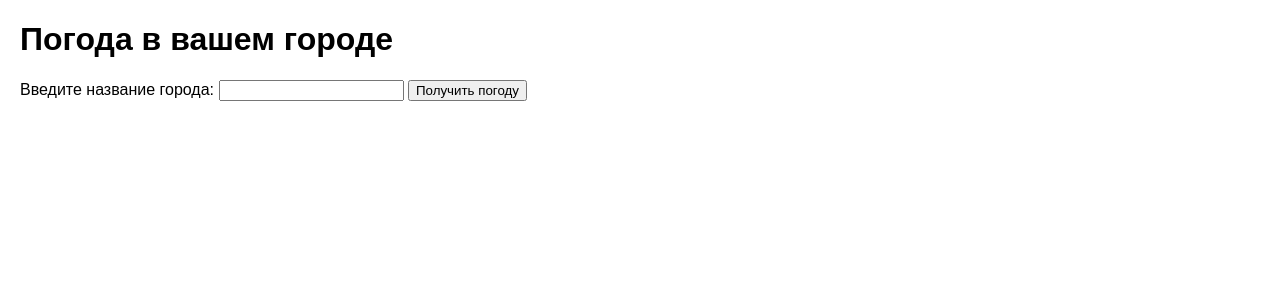
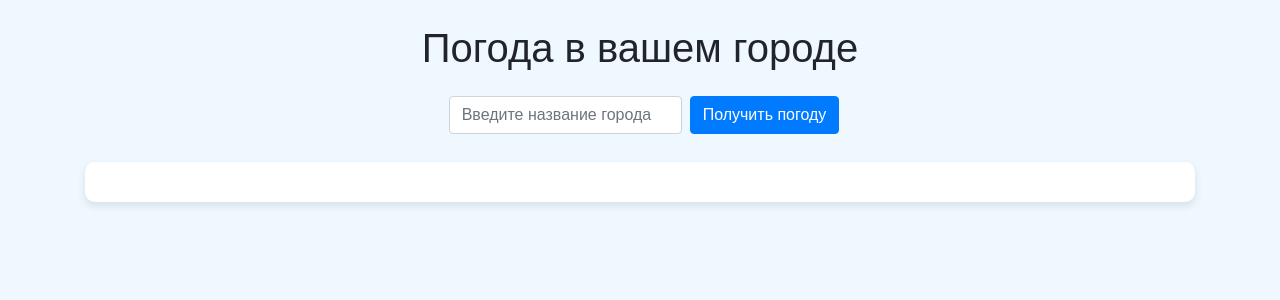
Before and after one commit to Kettariec/weather_fastapi, a FastAPI app: page / in a window 1280 px wide. Shown: the top 300 px of the page. Run offline with FastAPI, Linux system fonts and the light colour scheme; some libraries are stand-ins or nearby versions.

Commit message:
improved index.html

```diff
--- a/templates/index.html
+++ b/templates/index.html
@@ -4,28 +4,48 @@
     <meta charset="UTF-8">
     <meta name="viewport" content="width=device-width, initial-scale=1.0">
     <title>Weather</title>
+    <link href="https://stackpath.bootstrapcdn.com/bootstrap/4.5.2/css/bootstrap.min.css" rel="stylesheet">
     <style>
         body {
             font-family: Arial, sans-serif;
             margin: 20px;
+            background: #f0f8ff;
         }
         #weather {
             margin-top: 20px;
         }
+        .weather-card {
+            margin-top: 20px;
+            padding: 20px;
+            background: #ffffff;
+            border-radius: 10px;
+            box-shadow: 0 4px 8px rgba(0, 0, 0, 0.1);
+        }
+        .weather-card h2 {
+            margin-bottom: 20px;
+        }
+        .weather-card p {
+            margin: 0;
+            font-size: 18px;
+        }
     </style>
 </head>
 <body>
-    <h1>Погода в вашем городе</h1>
+    <div class="container">
+        <h1 class="text-center my-4">Погода в вашем городе</h1>
 
-    <form id="weather-form">
-        <label for="city">Введите название города:</label>
-        <input type="text" id="city" name="city" list="city-list" required>
-        <datalist id="city-list"></datalist>
-        <input type="hidden" id="user-id" name="user-id" value="user1">
-        <button type="submit">Получить погоду</button>
-    </form>
+        <form id="weather-form" class="form-inline justify-content-center">
+            <div class="form-group mx-2 mb-2">
+                <label for="city" class="sr-only">Введите название города:</label>
+                <input type="text" class="form-control" id="city" name="city" list="city-list" placeholder="Введите название города" required>
+                <datalist id="city-list"></datalist>
+            </div>
+            <input type="hidden" id="user-id" name="user-id" value="user1">
+            <button type="submit" class="btn btn-primary mb-2">Получить погоду</button>
+        </form>
 
-    <div id="weather"></div>
+        <div id="weather" class="weather-card"></div>
+    </div>
 
     <script>
         document.addEventListener("DOMContentLoaded", () => {
```
